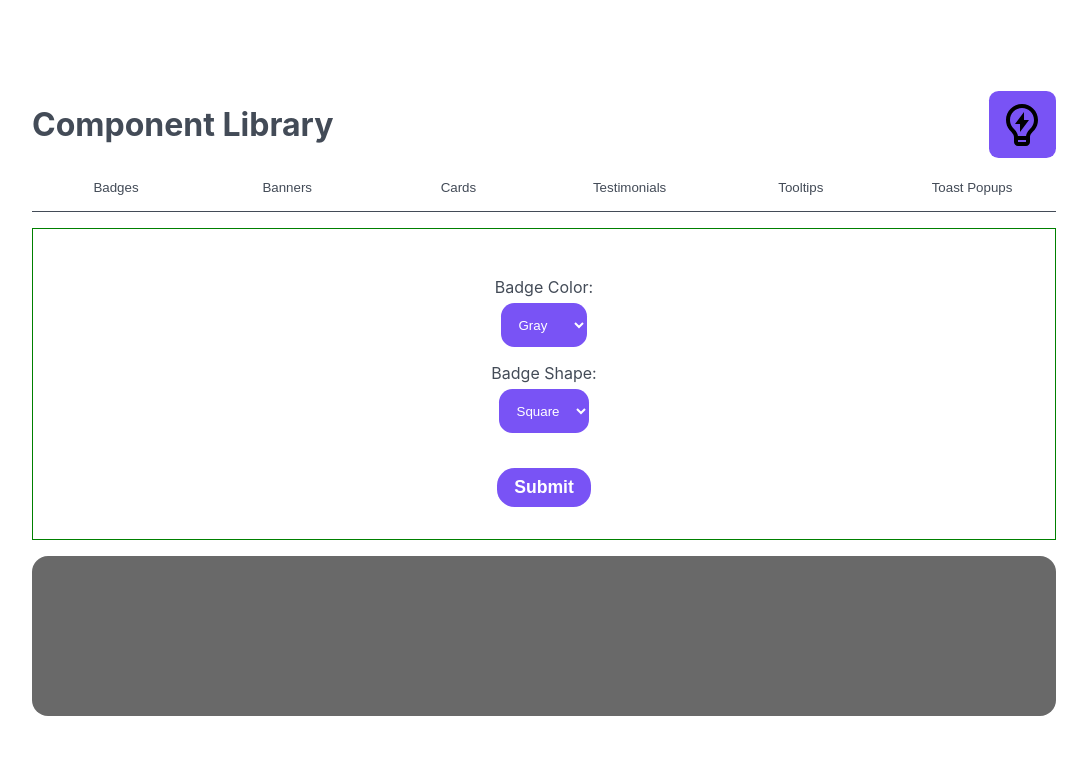
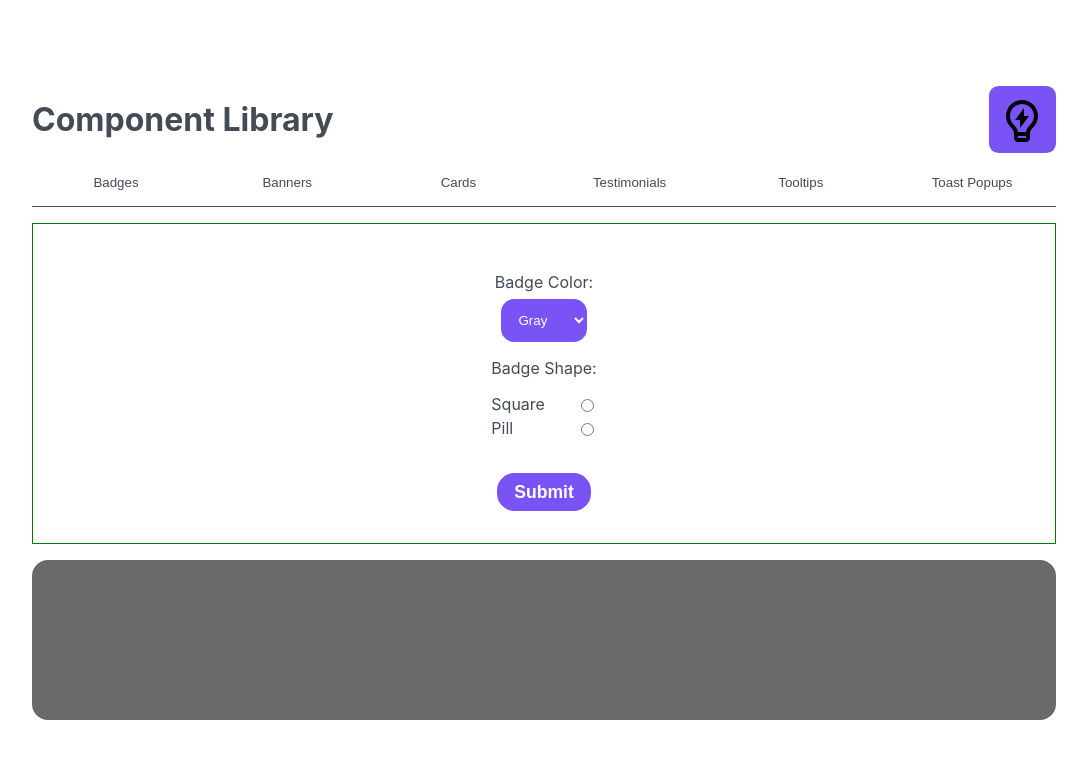
Before and after one commit to sjs-code-foundry/Component-Library, a React (Create React App) app: page / in a window 1280 px wide. Shown: the top 758 px of the page, without its empty margins (96-1183 px from the left). Built offline with nearby package versions, Linux system fonts and the light colour scheme.

Commit message:
style: Order radio elements properly

```diff
--- a/src/App.css
+++ b/src/App.css
@@ -128,6 +128,18 @@ section.entry-form > form > label {
     border-radius: 1em;
 }
 
+.radio-list {
+    display: flex;
+    flex-direction: column;
+    gap: 0.2em;
+}
+
+.radio-option {
+    display: flex;
+    align-items: center;
+    justify-content: space-between;
+}
+
 section.entry-form > form > button {
     margin-top: 2em;
     padding: 0.5em 1em;
--- a/src/App.js
+++ b/src/App.js
@@ -14,6 +14,7 @@ import { RiLightbulbFlashLine } from "react-icons/ri";
 // Insert MIT licence text somewhere in this app
 
 import { formObj } from "./helpers/constants";
+// Implement a button that lets all possible combinations be displayed?
 
 const LightDarkContext = createContext();
 export { LightDarkContext };
@@ -100,7 +101,7 @@ function App() {
                 name="badge-color"
                 options={formObj.badges.colors}
               />
-              <Form.Dropdown
+              <Form.Radios
                 labelText="Badge Shape: "
                 name="badge-shape"
                 options={formObj.badges.shapes}
--- /dev/null
+++ b/src/components/EntryForm/Radios.js
@@ -0,0 +1,34 @@
+import { useState } from "react";
+
+export default function Radios(props) {
+  const [selected, setSelected] = useState("");
+
+  function handleChange(e) {
+    const value = e.target.value;
+    setSelected(value);
+  }
+
+  const optionsElements = props.options.map((option, index) => {
+    return (
+      <div className="radio-option">
+        <label key={index} name={props.name}>
+          {option.name}
+        </label>
+        <input
+          type="radio"
+          name={props.name}
+          value={JSON.stringify(option.value)}
+          checked={selected === JSON.stringify(option.value)}
+          onChange={handleChange}
+        />
+      </div>
+    );
+  });
+
+  return (
+    <div className="radio">
+      <p>{props.labelText}</p>
+      <div className="radio-list">{optionsElements}</div>
+    </div>
+  );
+}
--- a/src/components/EntryForm/index.js
+++ b/src/components/EntryForm/index.js
@@ -1,6 +1,8 @@
 import Form from "./Form";
 import Dropdown from "./Dropdown";
+import Radios from "./Radios";
 
 Form.Dropdown = Dropdown;
+Form.Radios = Radios;
 
 export default Form;
```
Also changed, not shown: 1 other file (tests, documents, lock files or other folders).
